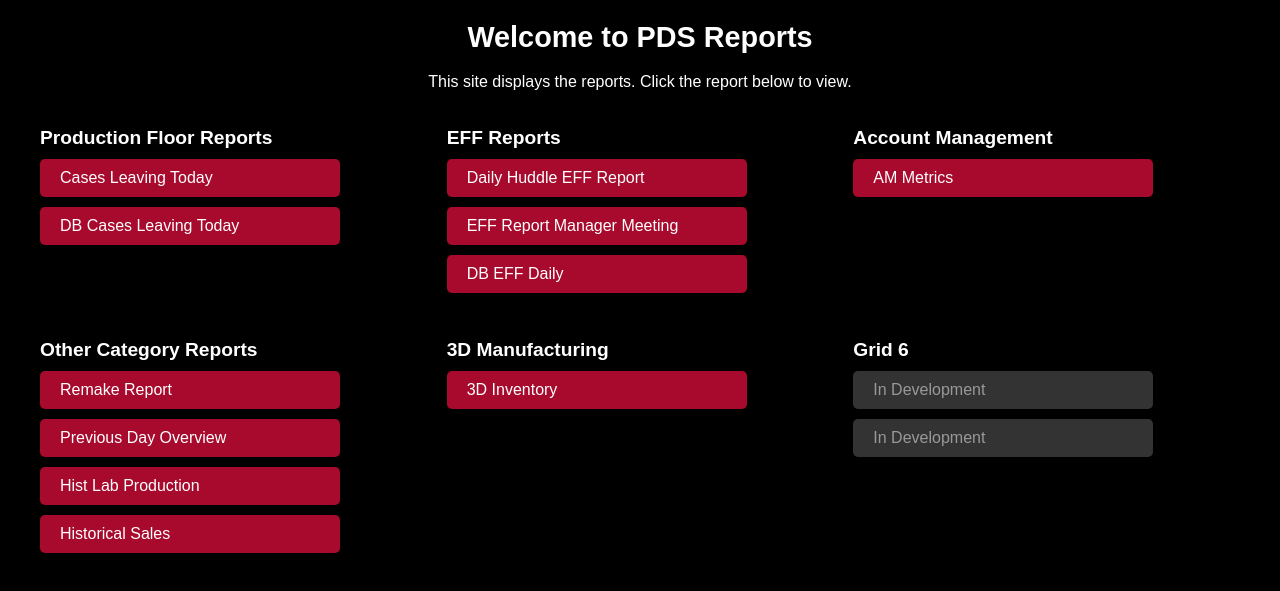
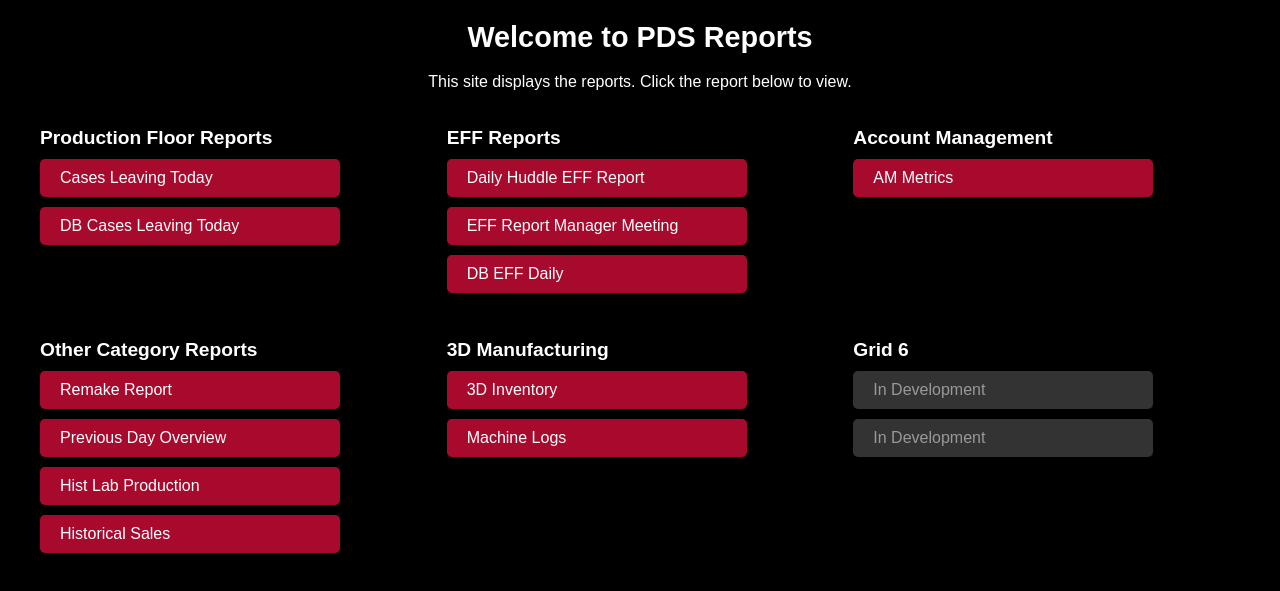
Before and after one commit to nicholas-pds/pds-reports, a plain HTML site: page index.html in a window 1280 px wide. Shown: the part 125-716 px from the top of the page. Drawn offline with Linux system fonts and the light colour scheme.

Commit message:
added machine logs

```diff
--- a/index.html
+++ b/index.html
@@ -153,6 +153,7 @@
         <div class="grid-item">
             <h2>3D Manufacturing</h2>
             <a href="3dinventory.html">3D Inventory</a>
+            <a href="https://docs.google.com/spreadsheets/d/1-S4GfDsXlfrJmEN_iQXXUp6Q0Ks-C9uUfdTxrXnyP78/edit?gid=1167572296#gid=1167572296&range=A1" target="_blank">Machine Logs</a>
         </div>
 
         <!-- Grid 6 (Bottom Right) -->
```
